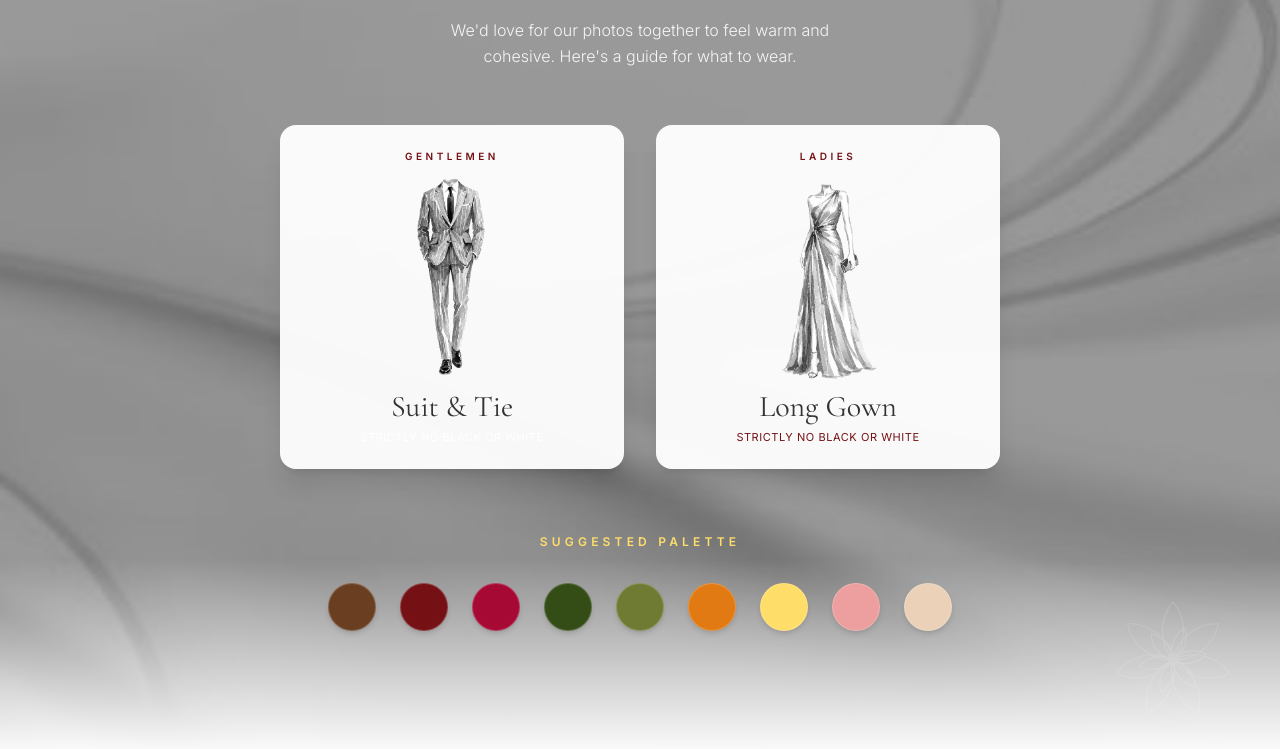
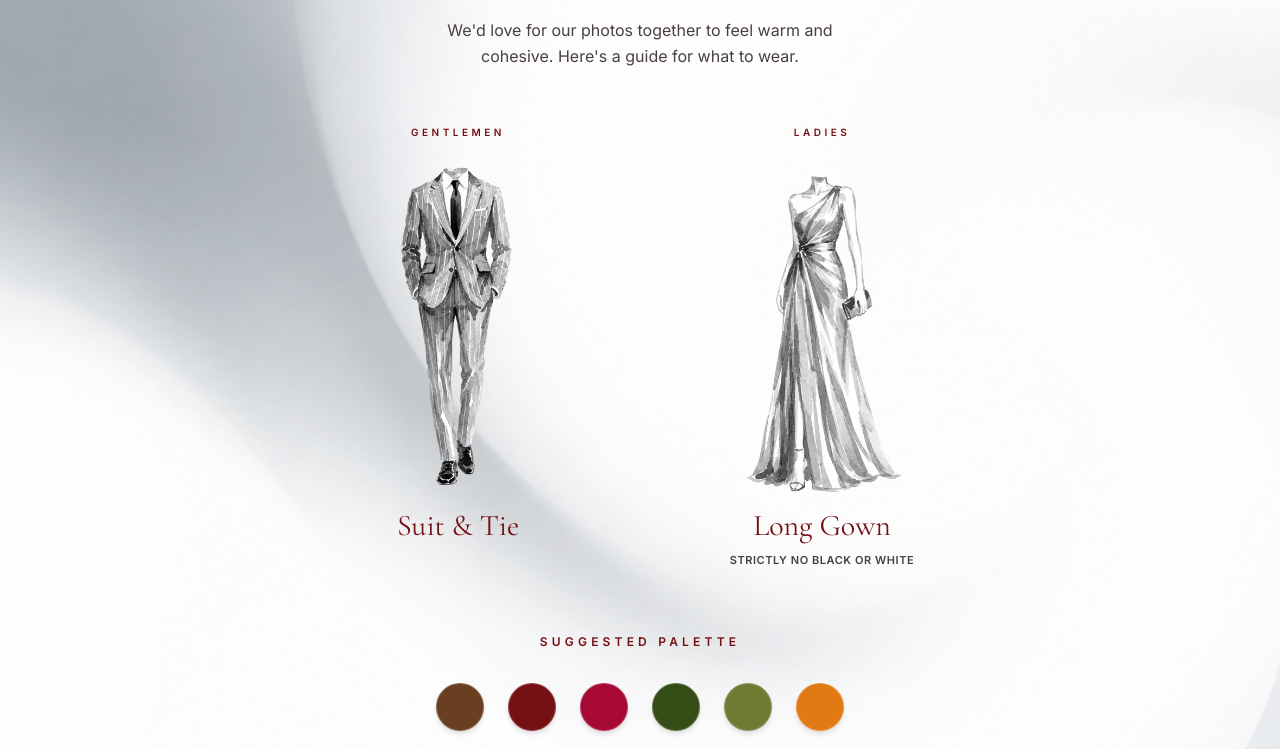
Before and after one commit to mnsling/weddinginv, a React (Vite) app: page / in a window 1280 px wide. Shown: the part 5260-6009 px from the top of the page. Built offline with nearby package versions, Linux system fonts and the light colour scheme; a web font is replaced by a local one.

Commit message:
attire layout update

```diff
--- a/src/sections/attire.jsx
+++ b/src/sections/attire.jsx
@@ -2,7 +2,8 @@ import Reveal from "../components/reveal";
 import Rose from "../components/rose";
 import SectionHeader from "../components/sectionHeader";
 import Swatch from "../components/swatch";
-import bgImage from "../assets/bg.jpg";
+
+import bgImage from "../assets/bg.png";
 import Suit from "../assets/suit.png";
 import Gown from "../assets/gown.png";
 
@@ -30,12 +31,12 @@ export default function Attire() {
         }}
       />
 
-      {/* Dark Overlay */}
-      <div className="absolute inset-0 bg-black/40" />
+      {/* Very light white overlay */}
+      <div className="absolute inset-0 bg-white/10" />
 
       {/* Top & Bottom Fade */}
       <div
-        className="absolute inset-0"
+        className="absolute inset-0 pointer-events-none"
         style={{
           background: `
             linear-gradient(
@@ -52,107 +53,95 @@ export default function Attire() {
       {/* Decorative Roses */}
       <Rose
         size={130}
-        tone="#ffdd69"
-        opacity={0.18}
+        tone="#751014"
+        opacity={0.10}
         className="absolute top-6 left-2 sm:left-8 pointer-events-none"
       />
 
       <Rose
         size={150}
-        tone="#ffffff"
-        opacity={0.14}
+        tone="#751014"
+        opacity={0.08}
         className="absolute bottom-6 right-2 sm:right-8 pointer-events-none"
       />
 
       {/* Main Content */}
       <div className="relative z-10 max-w-3xl mx-auto px-6 text-center">
 
+        {/* ============================= */}
+        {/* HEADER */}
+        {/* ============================= */}
+
         <SectionHeader
           numeral="VI"
           chapter="ATTIRE DRESS CODE"
           title="Formal Attire"
-          theme="light"
+          theme="dark"
         />
 
         <Reveal delay={100}>
-          <p className="text-white/90 text-sm md:text-base mb-14 max-w-md mx-auto leading-relaxed font-light">
+          <p className="text-[#4a3f3f] text-sm md:text-base mb-14 max-w-md mx-auto leading-relaxed font-normal">
             We'd love for our photos together to feel warm and cohesive.
             Here's a guide for what to wear.
           </p>
         </Reveal>
 
         {/* ============================= */}
-        {/* ATTIRE CARDS */}
+        {/* ATTIRE */}
         {/* ============================= */}
 
-        <div className="flex flex-col sm:flex-row gap-6 md:gap-8 mb-16 items-center justify-center">
+        <div className="flex gap-10 md:gap-16 mb-16 items-center justify-center">
 
           {/* Gentlemen */}
-          <div className="w-full max-w-[360px]">
+          <div className="w-full max-w-[300px]">
             <Reveal delay={140}>
 
-              <div className="aspect-square bg-white/95 backdrop-blur rounded-2xl p-5 md:p-6 shadow-xl flex flex-col items-center">
-
-                {/* Label */}
-                <p className="text-[10px] tracking-[0.35em] uppercase font-semibold text-[#751014] mb-2">
+              <p className="text-[10px] tracking-[0.35em] uppercase font-bold text-[#751014] mb-4">
                 Gentlemen
               </p>
 
-                {/* Suit Image */}
-                <div className="flex-1 min-h-0 w-full flex items-center justify-center">
+              <div className="w-full h-[280px] md:h-[340px] flex items-center justify-center">
                 <img
                   src={Suit}
                   alt="Formal Suit"
-                    className="w-full h-full object-contain"
+                  className="w-full h-full object-cover"
                 />
               </div>
 
-                {/* Attire */}
-                <p className="font-display text-2xl md:text-3xl text-[#333] mt-2">
+              <p className="font-display text-2xl md:text-3xl text-[#751014] mt-3">
                 Suit & Tie
               </p>
 
-                {/* Restriction */}
-                <p className="text-[10px] md:text-[11px] text-[#ffffff] tracking-wider uppercase mt-1">
+              <p className="text-[10px] md:text-[11px] text-transparent font-semibold tracking-wider uppercase mt-2">
                 Strictly No Black or White
               </p>
-
-              </div>
 
             </Reveal>
           </div>
 
           {/* Ladies */}
-          <div className="w-full max-w-[360px]">
+          <div className="w-full max-w-[300px]">
             <Reveal delay={200}>
 
-              <div className="aspect-square bg-white/95 backdrop-blur rounded-2xl p-5 md:p-6 shadow-xl flex flex-col items-center">
-
-                {/* Label */}
-                <p className="text-[10px] tracking-[0.35em] uppercase font-semibold text-[#751014] mb-2">
+              <p className="text-[10px] tracking-[0.35em] uppercase font-bold text-[#751014] mb-4">
                 Ladies
               </p>
 
-                {/* Gown Image */}
-                <div className="flex-1 min-h-0 w-full flex items-center justify-center">
+              <div className="w-full h-[280px] md:h-[340px] flex items-center justify-center">
                 <img
                   src={Gown}
                   alt="Long Gown"
-                    className="w-full h-full object-contain"
+                  className="w-full h-full object-cover"
                 />
               </div>
 
-                {/* Attire */}
-                <p className="font-display text-2xl md:text-3xl text-[#333] mt-2">
+              <p className="font-display text-2xl md:text-3xl text-[#751014] mt-3">
                 Long Gown
               </p>
 
-                {/* Restriction */}
-                <p className="text-[10px] md:text-[11px] text-[#751014] tracking-wider uppercase mt-1">
+              <p className="text-[10px] md:text-[11px] text-[#4a3f3f] font-semibold tracking-wider uppercase mt-2">
                 Strictly No Black or White
               </p>
-
-              </div>
 
             </Reveal>
           </div>
@@ -164,16 +153,28 @@ export default function Attire() {
         {/* ============================= */}
 
         <Reveal delay={240}>
-          <p className="text-[10px] md:text-[12px] tracking-[0.35em] uppercase font-semibold text-[#ffdd69] mb-8">
+          <p className="text-[10px] md:text-[12px] tracking-[0.35em] uppercase font-bold text-[#751014] mb-8">
             Suggested Palette
           </p>
         </Reveal>
 
         <Reveal delay={280}>
-          <div className="flex flex-wrap justify-center gap-4 md:gap-6">
-            {palette.map((hex) => (
+          <div className="flex flex-col items-center gap-4 md:gap-5">
+
+            {/* First row — 5 colors */}
+            <div className="flex justify-center gap-4 md:gap-6">
+              {palette.slice(0, 6).map((hex) => (
                 <Swatch key={hex} hex={hex} />
               ))}
+            </div>
+
+            {/* Second row — 4 colors */}
+            <div className="flex justify-center gap-4 md:gap-6">
+              {palette.slice(6).map((hex) => (
+                <Swatch key={hex} hex={hex} />
+              ))}
+            </div>
+
           </div>
         </Reveal>
 
```
Also changed, not shown: src/assets/bg.jpg (deleted), src/assets/bg.png (added). Lines whose indentation alone changed are shown as unchanged.
